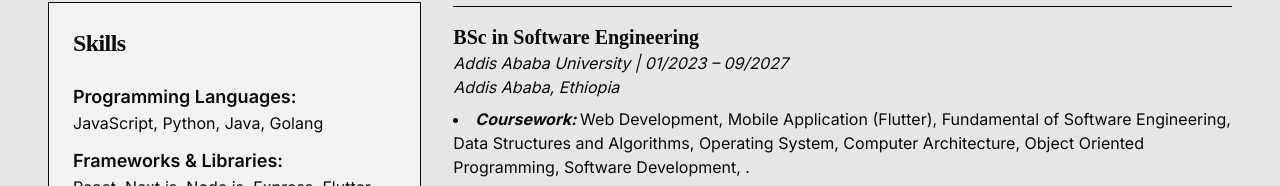
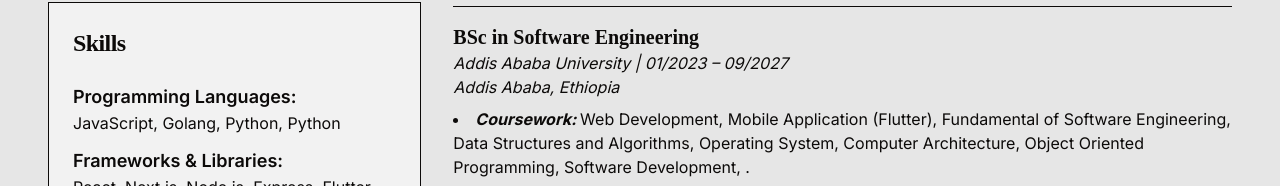
Before and after one commit to JiruGutema/Profile-Portfolio, a Next.js app: page / in a window 1280 px wide. Shown: the part 766-952 px from the top of the page. Built offline with nearby package versions, Linux system fonts and the light colour scheme.

Commit message:
golang: is added as an option

```diff
--- a/app/page.tsx
+++ b/app/page.tsx
@@ -112,7 +112,7 @@ export default function PortfolioPage() {
             </CardHeader>
             <CardContent className="">
               <h3 className="text-lg font-semibold">Programming Languages:</h3>
-              <p className="text-base mt-0">JavaScript, Python, Java, Golang</p>
+              <p className="text-base mt-0">JavaScript, Golang, Python, Python</p>
               <h3 className="text-lg mt-3 font-semibold">
                 Frameworks & Libraries:
               </h3>
```
